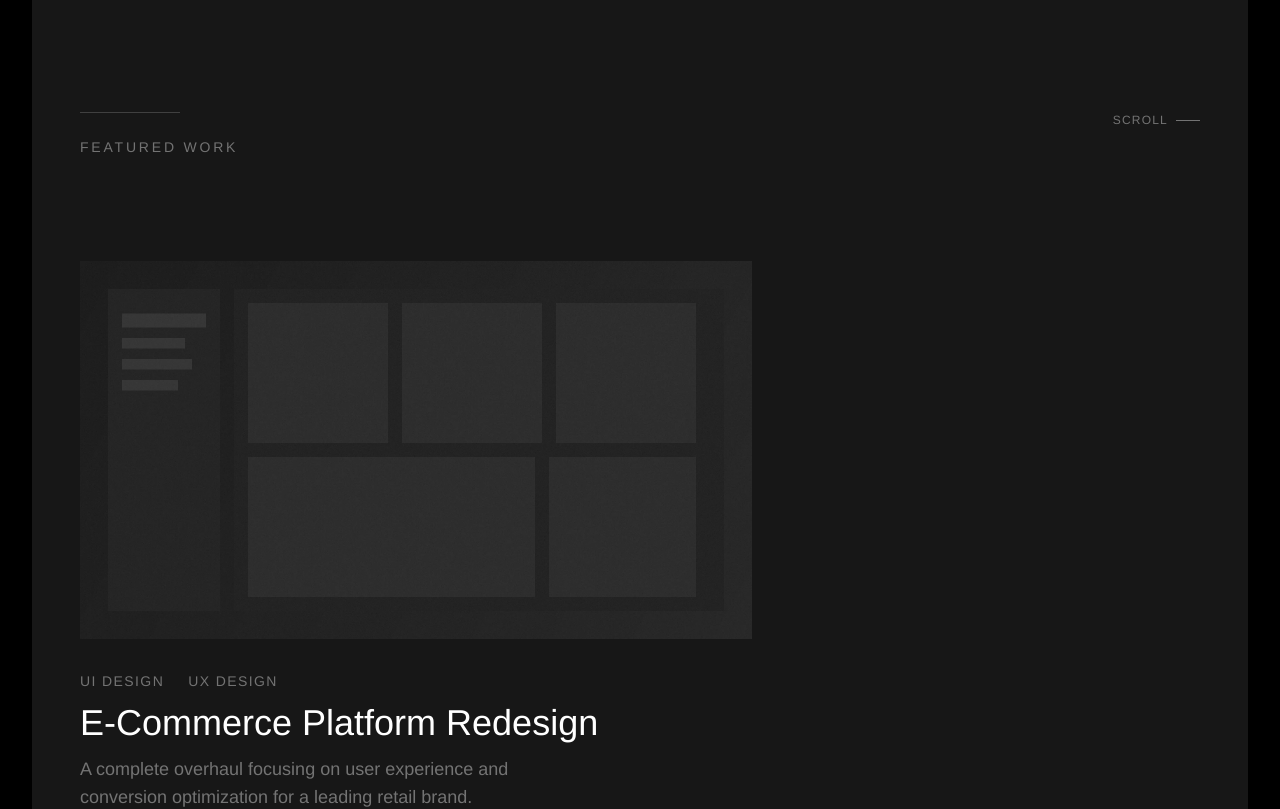
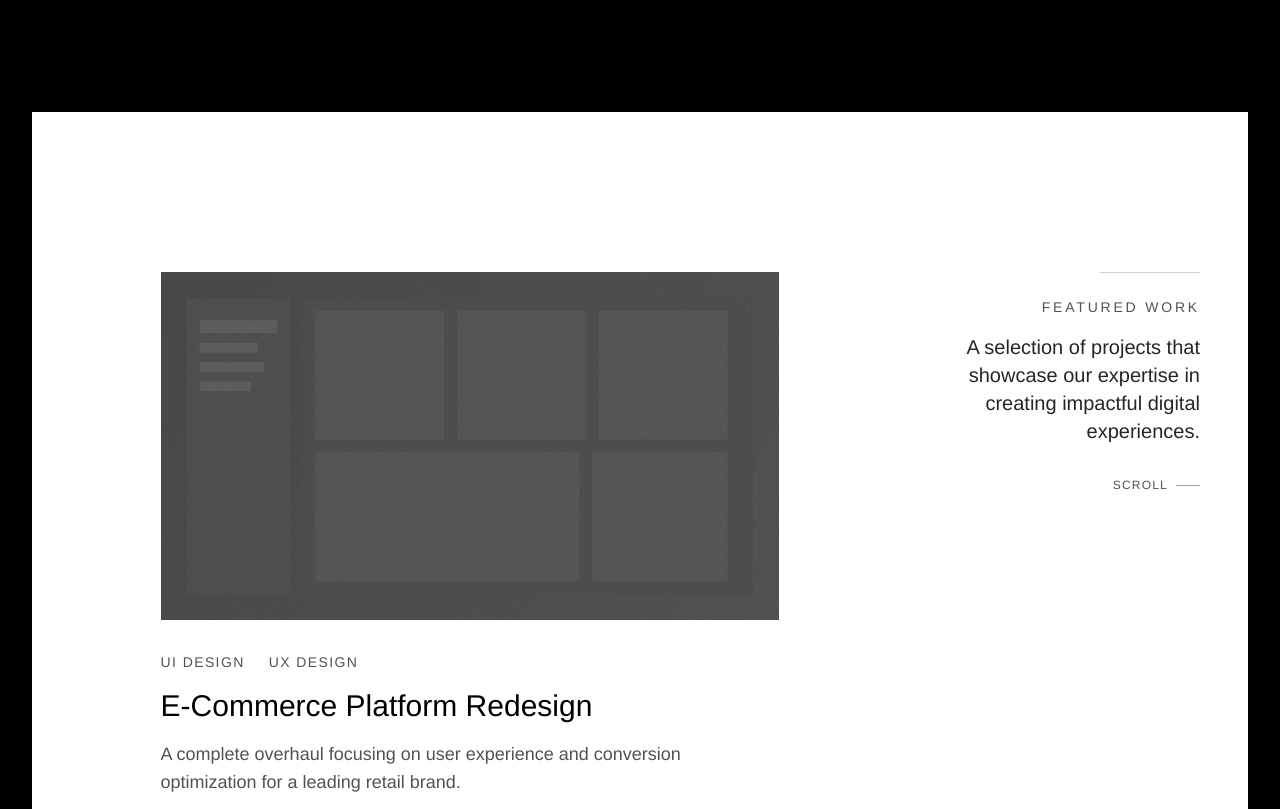
Before and after one commit to raunnnak/portfolio, a React (Vite) app: page / in a window 1280 px wide. Shown: the part 960-1769 px from the top of the page. Built offline with nearby package versions, Linux system fonts and the light colour scheme; a web font is replaced by a local one.

Commit message:
[Cursor] Optimize codebase: Fix section transitions and remove unused code

```diff
--- /dev/null
+++ b/src/components/common/ScrollSection.jsx
@@ -0,0 +1,33 @@
+import { motion, useScroll, useTransform } from 'framer-motion';
+
+const ScrollSection = ({ children, isBlack = false, isFirst = false }) => {
+  const { scrollYProgress } = useScroll({
+    offset: ["start end", "end start"]
+  });
+
+  const opacity = useTransform(
+    scrollYProgress,
+    [0, 0.499, 0.5, 1],
+    [1, 1, 0, 0]
+  );
+
+  return (
+    <motion.section className={`relative ${isFirst ? 'pt-0' : 'pt-20'} pb-20`}>
+      <motion.div
+        className="absolute inset-0"
+        style={{
+          backgroundColor: isBlack ? '#171717' : '#ffffff',
+          opacity,
+        }}
+      />
+
+      <div className={`relative z-10 min-h-[80vh] flex flex-col justify-center ${
+        isBlack ? 'text-white' : 'text-black'
+      }`}>
+        {children}
+      </div>
+    </motion.section>
+  );
+};
+
+export default ScrollSection;
--- a/src/components/home/FeaturedProjects.jsx
+++ b/src/components/home/FeaturedProjects.jsx
@@ -4,45 +4,64 @@ import { featuredProjects } from '../../data/projects';
 
 const FeaturedProjects = () => {
   return (
-    <section className="w-full py-40 relative">
+    <section className="w-full py-40 relative bg-white text-black">
       <div className="container mx-auto px-6 lg:px-12">
+        <div className="flex flex-col md:flex-row items-start">
+          {/* Left side - Projects list */}
+          <div className="w-full md:w-2/3 order-2 md:order-1">
+            <div className="pr-0 md:pr-12">
+              {featuredProjects.map((project, index) => (
+                <ProjectCard
+                  key={project.id}
+                  project={project}
+                  index={index}
+                  inverted
+                />
+              ))}
+            </div>
+          </div>
+
+          {/* Right side - Sticky Heading */}
+          <div className="w-full md:w-1/3 md:sticky md:top-40 mb-16 md:mb-0 order-1 md:order-2">
             <motion.div
               initial={{ opacity: 0, y: 20 }}
               whileInView={{ opacity: 1, y: 0 }}
               viewport={{ once: true }}
               transition={{ duration: 0.6, ease: [0.25, 0.1, 0.25, 1.0] }}
-          className="mb-24 flex flex-col items-start"
+              className="flex flex-col items-start md:items-end text-left md:text-right ml-0 md:ml-12"
             >
               <motion.div
                 initial={{ width: 0 }}
                 whileInView={{ width: "100px" }}
                 viewport={{ once: true }}
                 transition={{ duration: 0.8, delay: 0.2 }}
-            className="h-[1px] bg-neutral-700 mb-6"
+                className="h-[1px] bg-neutral-300 mb-6 self-start md:self-end"
               />
-          <h2 className="text-sm uppercase tracking-[0.2em] text-neutral-500 mb-2 font-light">
+              <h2 className="text-sm uppercase tracking-[0.2em] text-neutral-600 mb-4 font-light">
                 Featured work
               </h2>
+              <motion.p
+                initial={{ opacity: 0, y: 20 }}
+                whileInView={{ opacity: 1, y: 0 }}
+                viewport={{ once: true }}
+                transition={{ duration: 0.6, delay: 0.3 }}
+                className="text-neutral-800 text-lg md:text-xl font-light md:ml-auto"
+                style={{ maxWidth: "90%" }}
+              >
+                A selection of projects that showcase our expertise in creating impactful digital experiences.
+              </motion.p>
               <motion.div
                 initial={{ opacity: 0 }}
                 whileInView={{ opacity: 1 }}
                 viewport={{ once: true }}
                 transition={{ duration: 0.6, delay: 0.4 }}
-            className="absolute right-6 lg:right-12 top-40 flex items-center gap-2"
+                className="mt-8 flex items-center gap-2 self-start md:self-end"
               >
-            <span className="text-xs text-neutral-500 uppercase tracking-widest">Scroll</span>
-            <div className="w-6 h-[1px] bg-neutral-500" />
+                <span className="text-xs text-neutral-600 uppercase tracking-widest">Scroll</span>
+                <div className="w-6 h-[1px] bg-neutral-400" />
               </motion.div>
             </motion.div>
-
-        <div>
-          {featuredProjects.map((project, index) => (
-            <ProjectCard
-              key={project.id}
-              project={project}
-              position={index % 2 === 0 ? 'left' : 'right'}
-            />
-          ))}
+          </div>
         </div>
       </div>
     </section>
--- a/src/components/projects/ProjectCard.jsx
+++ b/src/components/projects/ProjectCard.jsx
@@ -1,30 +1,60 @@
 import { motion } from 'framer-motion';
 import { Link } from 'react-router-dom';
 
-const ProjectCard = ({ project, position = 'left' }) => {
+const ProjectCard = ({ project, index, inverted = false }) => {
   const { title, categories, description, image, link } = project;
-  const isLeft = position === 'left';
+  const number = String(index + 1).padStart(2, '0');
+  const isEven = index % 2 === 0;
 
   return (
     <motion.div
-      initial={{ opacity: 0, y: 50 }}
+      initial={{ opacity: 0, y: 20 }}
       whileInView={{ opacity: 1, y: 0 }}
-      viewport={{ once: true, margin: "-100px" }}
-      transition={{ duration: 0.8, ease: [0.25, 0.1, 0.25, 1.0] }}
-      className="w-full mb-32 md:mb-40 group"
+      viewport={{ once: true }}
+      transition={{
+        duration: 0.6,
+        delay: 0.1 + (index * 0.1),
+        ease: [0.25, 0.1, 0.25, 1.0]
+      }}
+      className={`mb-24 md:mb-32 ${isEven ? 'md:ml-12' : 'md:mr-12'}`}
     >
-      <div className={`flex flex-col ${isLeft ? 'md:ml-0 md:mr-auto' : 'md:mr-0 md:ml-auto'} w-full md:w-[60%]`}>
-        <Link to={link} className="block">
-          <div className="relative w-full aspect-video overflow-hidden bg-neutral-900">
+      <div className={`w-full md:w-[95%] ${isEven ? 'md:ml-auto' : ''}`}>
+        <Link to={link} className="block group">
+          <div className="relative overflow-hidden">
+            {/* Number indicator */}
+            <motion.span
+              className={`absolute top-6 right-6 text-sm uppercase tracking-[0.2em] font-light z-10 ${
+                inverted ? 'text-neutral-600' : 'text-neutral-500'
+              }`}
+              initial={{ opacity: 0, x: 20 }}
+              whileInView={{ opacity: 1, x: 0 }}
+              viewport={{ once: true }}
+              transition={{
+                duration: 0.5,
+                delay: 0.2,
+                ease: [0.25, 0.1, 0.25, 1.0]
+              }}
+            >
+              {number}
+            </motion.span>
+
+            {/* Project image */}
+            <div className={`relative w-full aspect-video overflow-hidden ${
+              inverted ? 'bg-neutral-100' : 'bg-neutral-900'
+            }`}>
               <motion.div
                 className="w-full h-full"
-              whileHover={{ scale: 1.03 }}
+                whileHover={{ scale: 1.05 }}
                 transition={{ duration: 0.7, ease: [0.25, 0.1, 0.25, 1.0] }}
               >
                 <motion.img
                   src={image}
                   alt={title}
-                className="w-full h-full object-cover"
+                  className={`w-full h-full object-cover transition-opacity duration-500 ${
+                    inverted
+                      ? 'opacity-80 group-hover:opacity-95'
+                      : 'opacity-90 group-hover:opacity-100'
+                  }`}
                   initial={{ scale: 1.1 }}
                   animate={{ scale: 1 }}
                   transition={{ duration: 1.2 }}
@@ -32,12 +62,15 @@ const ProjectCard = ({ project, position = 'left' }) => {
               </motion.div>
             </div>
 
-          <div className={`mt-6 md:mt-8 ${isLeft ? 'md:text-left' : 'md:text-right'} text-left`}>
-            <div className={`flex flex-wrap gap-4 md:gap-6 mb-2 md:mb-3 ${isLeft ? 'md:justify-start' : 'md:justify-end'} justify-start`}>
+            {/* Project details */}
+            <div className="mt-6 md:mt-8">
+              <div className="flex flex-wrap gap-4 md:gap-6 mb-4">
                 {categories.map((category, index) => (
                   <motion.span
                     key={index}
-                  className="text-sm tracking-widest text-neutral-500 uppercase font-light"
+                    className={`text-sm tracking-widest uppercase font-light ${
+                      inverted ? 'text-neutral-600' : 'text-neutral-500'
+                    }`}
                     initial={{ opacity: 0, y: 10 }}
                     whileInView={{ opacity: 1, y: 0 }}
                     viewport={{ once: true }}
@@ -53,7 +86,11 @@ const ProjectCard = ({ project, position = 'left' }) => {
               </div>
 
               <motion.h3
-              className="text-3xl md:text-4xl font-light mb-2 md:mb-3 group-hover:text-neutral-400 transition-colors duration-500"
+                className={`text-2xl md:text-3xl font-light mb-4 transition-colors duration-500 ${
+                  inverted
+                    ? 'group-hover:text-neutral-600'
+                    : 'group-hover:text-neutral-400'
+                }`}
                 initial={{ opacity: 0, y: 10 }}
                 whileInView={{ opacity: 1, y: 0 }}
                 viewport={{ once: true }}
@@ -67,8 +104,9 @@ const ProjectCard = ({ project, position = 'left' }) => {
               </motion.h3>
 
               <motion.p
-              className={`text-neutral-500 text-base md:text-lg font-light ${isLeft ? '' : 'md:ml-auto'}`}
-              style={{ maxWidth: "32rem" }}
+                className={`text-base md:text-lg font-light max-w-2xl ${
+                  inverted ? 'text-neutral-600' : 'text-neutral-500'
+                }`}
                 initial={{ opacity: 0, y: 10 }}
                 whileInView={{ opacity: 1, y: 0 }}
                 viewport={{ once: true }}
@@ -81,6 +119,7 @@ const ProjectCard = ({ project, position = 'left' }) => {
                 {description}
               </motion.p>
             </div>
+          </div>
         </Link>
       </div>
     </motion.div>
--- /dev/null
+++ b/src/components/services/ServiceCard.jsx
@@ -0,0 +1,36 @@
+import { motion } from 'framer-motion';
+
+const ServiceCard = ({ title, description, index }) => {
+  const number = String(index + 1).padStart(2, '0');
+  const isEven = index % 2 === 0;
+
+  return (
+    <motion.div
+      initial={{ opacity: 0, y: 20 }}
+      whileInView={{ opacity: 1, y: 0 }}
+      viewport={{ once: true }}
+      transition={{
+        duration: 0.6,
+        delay: 0.1 + (index * 0.1),
+        ease: [0.25, 0.1, 0.25, 1.0]
+      }}
+      className={`mb-24 md:mb-32 ${isEven ? 'md:pr-12' : 'md:pl-12 md:ml-auto'}`}
+    >
+      <div className={`w-full md:w-[90%] ${!isEven && 'md:ml-auto'}`}>
+        <div className="p-6 md:p-8 bg-neutral-900 border border-neutral-800 rounded-md overflow-hidden group">
+          <span className="block text-sm uppercase tracking-[0.2em] text-neutral-500 font-light mb-4">
+            {number}
+          </span>
+          <h3 className="text-2xl md:text-3xl font-light mb-4 group-hover:text-neutral-400 transition-colors duration-500">
+            {title}
+          </h3>
+          <p className="text-neutral-500 text-base md:text-lg font-light">
+            {description}
+          </p>
+        </div>
+      </div>
+    </motion.div>
+  );
+};
+
+export default ServiceCard;
--- /dev/null
+++ b/src/components/services/ServicesSection.jsx
@@ -0,0 +1,66 @@
+import { motion } from 'framer-motion';
+import ServiceCard from './ServiceCard';
+
+const services = [
+  {
+    title: "UI Design",
+    description: "Creating beautiful, intuitive interfaces that engage users and enhance brand identity through thoughtful visual design and micro-interactions."
+  },
+  {
+    title: "UX Design",
+    description: "Crafting seamless user experiences through research-driven design, user journey mapping, and iterative prototyping to maximize user satisfaction."
+  },
+  {
+    title: "Web Development",
+    description: "Building fast, responsive, and scalable web applications using modern technologies and best practices for optimal performance and maintainability."
+  },
+  {
+    title: "Search Engine Optimisation",
+    description: "Implementing strategic SEO practices to improve visibility, drive organic traffic, and ensure your content reaches the right audience effectively."
+  }
+];
+
+const ServicesSection = () => {
+  return (
+    <section className="w-full py-40 relative">
+      <div className="container mx-auto px-6 lg:px-12">
+        <div className="flex flex-col md:flex-row items-start">
+          {/* Left side - Heading */}
+          <div className="w-full md:w-1/3 md:sticky md:top-40 mb-16 md:mb-0">
+            <motion.div
+              initial={{ opacity: 0, y: 20 }}
+              whileInView={{ opacity: 1, y: 0 }}
+              viewport={{ once: true }}
+              transition={{ duration: 0.6 }}
+              className="flex flex-col items-start"
+            >
+              <div className="h-[1px] w-[100px] bg-neutral-700 mb-6" />
+              <h2 className="text-sm uppercase tracking-[0.2em] text-neutral-500 mb-4 font-light">
+                Our Specialisation
+              </h2>
+              <p className="text-neutral-400 text-lg md:text-xl font-light">
+                Expertise in creating digital experiences that combine aesthetics with functionality.
+              </p>
+            </motion.div>
+          </div>
+
+          {/* Right side - Services list */}
+          <div className="w-full md:w-2/3">
+            <div>
+              {services.map((service, index) => (
+                <ServiceCard
+                  key={service.title}
+                  title={service.title}
+                  description={service.description}
+                  index={index}
+                />
+              ))}
+            </div>
+          </div>
+        </div>
+      </div>
+    </section>
+  );
+};
+
+export default ServicesSection;
--- a/src/pages/Home.jsx
+++ b/src/pages/Home.jsx
@@ -1,13 +1,27 @@
 import Hero from '../components/home/Hero';
 import FeaturedProjects from '../components/home/FeaturedProjects';
+import ServicesSection from '../components/services/ServicesSection';
 import ContactSection from '../components/contact/ContactSection';
+import ScrollSection from '../components/common/ScrollSection';
 
 const Home = () => {
   return (
-    <main className="min-h-screen bg-neutral-900 text-white">
-      <Hero />
-      <FeaturedProjects />
-      <ContactSection />
+    <main className="relative">
+      <ScrollSection isBlack isFirst>
+        <Hero />
+      </ScrollSection>
+
+      <ScrollSection>
+        <FeaturedProjects />
+      </ScrollSection>
+
+      <ScrollSection isBlack>
+        <ServicesSection />
+      </ScrollSection>
+
+      <ScrollSection isBlack>
+        <ContactSection />
+      </ScrollSection>
     </main>
   );
 };
```
Also changed, not shown: src/components/contact/ContactForm.jsx (+42 -90 lines), src/components/contact/ContactSection.jsx (+9 -31 lines). Lines whose indentation alone changed are shown as unchanged.
